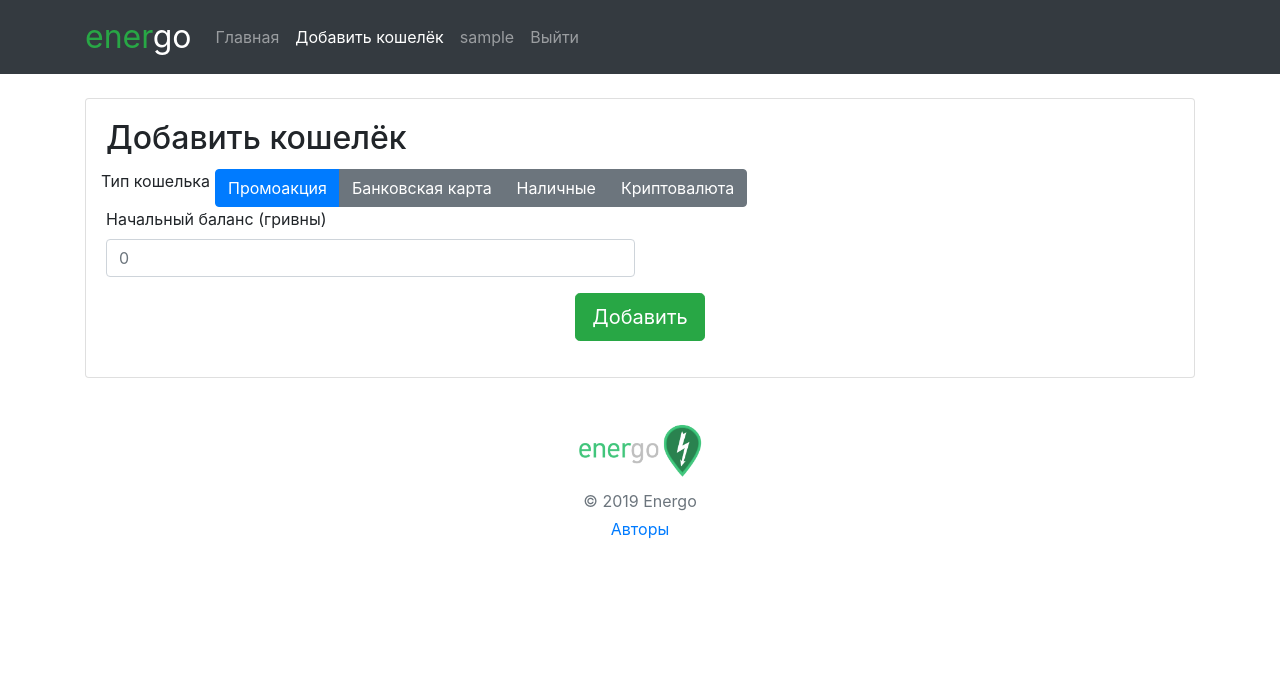
After one commit to Azazel-h/Powerbank-Sharing, a Django app: page /payment/add_wallet in a window 1280 px wide. The commit adds this page. Shown: the top 679 px of the page. Run offline with Django 3.2, Linux system fonts and the light colour scheme; the visitor is signed in with stand-in values (Sample User, id 1); some libraries are stand-ins or nearby versions.

Commit message:
Добавление кошелька

```diff
--- a/PowerBank/urls.py
+++ b/PowerBank/urls.py
@@ -52,7 +52,8 @@ urlpatterns = [
     path('debug/display_orders', views.display_orders, name='display_orders'),
     path('debug/seed', views.seed, name='seed'),
 
-    path('payment/add_payment_plan', views.add_payment_plan, name='add_payment_plan')
+    path('payment/add_payment_plan', views.add_payment_plan, name='add_payment_plan'),
+    path('payment/add_wallet', views.add_wallet, name='add_wallet')
 ]
 
 if settings.DEBUG:
--- a/sharing/templates/base.html
+++ b/sharing/templates/base.html
@@ -5,15 +5,15 @@
         {% load static %}
         <meta name="viewport" content="width=device-width, initial-scale=1">
 
-        <link rel="stylesheet" href="https://stackpath.bootstrapcdn.com/bootstrap/4.1.3/css/bootstrap.min.css" integrity="sha384-MCw98/SFnGE8fJT3GXwEOngsV7Zt27NXFoaoApmYm81iuXoPkFOJwJ8ERdknLPMO" crossorigin="anonymous">
-        <link rel="stylesheet" href="https://use.fontawesome.com/releases/v5.8.1/css/all.css" integrity="sha384-50oBUHEmvpQ+1lW4y57PTFmhCaXp0ML5d60M1M7uH2+nqUivzIebhndOJK28anvf" crossorigin="anonymous">
+        <link rel="stylesheet" href="{% static 'js/base/bootstrap.min.css' %}" integrity="sha384-MCw98/SFnGE8fJT3GXwEOngsV7Zt27NXFoaoApmYm81iuXoPkFOJwJ8ERdknLPMO" crossorigin="anonymous">
+        <link rel="stylesheet" href="{% static 'js/base/all.css' %}" integrity="sha384-50oBUHEmvpQ+1lW4y57PTFmhCaXp0ML5d60M1M7uH2+nqUivzIebhndOJK28anvf" crossorigin="anonymous">
         <link rel="stylesheet" type="text/css" href="{% static 'css/bootstrap.css' %}">
         <link rel="shortcut icon" href="{% static 'img/power-cord.png' %}" type="image/png"/>
-        <link rel="stylesheet" href="https://cdnjs.cloudflare.com/ajax/libs/font-awesome/4.7.0/css/font-awesome.min.css" type="text/css">
-        <script src="https://code.jquery.com/jquery-3.3.1.slim.min.js" integrity="sha384-q8i/X+965DzO0rT7abK41JStQIAqVgRVzpbzo5smXKp4YfRvH+8abtTE1Pi6jizo" crossorigin="anonymous"></script>
-        <script src="https://cdnjs.cloudflare.com/ajax/libs/popper.js/1.14.7/umd/popper.min.js" integrity="sha384-UO2eT0CpHqdSJQ6hJty5KVphtPhzWj9WO1clHTMGa3JDZwrnQq4sF86dIHNDz0W1" crossorigin="anonymous"></script>
-        <script src="https://stackpath.bootstrapcdn.com/bootstrap/4.3.1/js/bootstrap.min.js" integrity="sha384-JjSmVgyd0p3pXB1rRibZUAYoIIy6OrQ6VrjIEaFf/nJGzIxFDsf4x0xIM+B07jRM" crossorigin="anonymous"></script>
-        <script src="https://code.jquery.com/jquery-3.3.1.min.js"></script>
+        <link rel="stylesheet" href="{% static 'js/base/font-awesome.min.css' %}" type="text/css">
+        <script src="{% static 'js/base/jquery-3.3.1.slim.min.js' %}" integrity="sha384-q8i/X+965DzO0rT7abK41JStQIAqVgRVzpbzo5smXKp4YfRvH+8abtTE1Pi6jizo" crossorigin="anonymous"></script>
+        <script src="{% static 'js/base/popper.min.js' %}" integrity="sha384-UO2eT0CpHqdSJQ6hJty5KVphtPhzWj9WO1clHTMGa3JDZwrnQq4sF86dIHNDz0W1" crossorigin="anonymous"></script>
+        <script src="{% static 'js/base/bootstrap.min.js' %}" integrity="sha384-JjSmVgyd0p3pXB1rRibZUAYoIIy6OrQ6VrjIEaFf/nJGzIxFDsf4x0xIM+B07jRM" crossorigin="anonymous"></script>
+        <script src="{% static 'js/base/jquery-3.3.1.min.js' %}"></script>
         <title>{% block title %} {% endblock %}</title>
         {% block head %} {% endblock %}
     </head>
--- /dev/null
+++ b/sharing/templates/payment/add_wallet.html
@@ -0,0 +1,78 @@
+{% extends "base.html" %}
+{% block add_sharing_tab %}<li class="nav-item active"><a class="nav-link" href="{% url 'add_sharing' %}"> Добавить кошелёк </a></li>{% endblock %}
+{% block title %} Добавить кошелёк {% endblock %}
+
+{% block content %}
+    <style>
+        body, html{
+            width: 100%;
+            height: 85%;
+        }
+    </style>
+    <div class="container">
+        <div class="card">
+            <div class="card-body">
+                <h2 class="card-title"> Добавить кошелёк </h2>
+{#                 <form>#}
+                        <div class="form-row">
+                            <label for="payment_method">Тип кошелька</label>
+                            <div class="col-md-6 btn-group btn-group-toggle" data-toggle="buttons">
+                                <!--
+                                    payment_method:
+                                    promo - деньги даны в подарок
+                                    banking - банковская карта
+                                    cash - наличные
+                                    crypto - крипта
+                                    other - другое (хммм)
+                                -->
+                                <label class="btn btn-primary">
+                                    <input type="radio" value="promo" id="payment_method" autocomplete="off"> Промоакция
+                                </label>
+                                <label class="btn btn-secondary">
+                                    <input type="radio" value="banking" id="payment_method" autocomplete="off"> Банковская карта
+                                </label>
+                                <label class="btn btn-secondary">
+                                    <input type="radio" value="cash" id="payment_method" autocomplete="off"> Наличные
+                                </label>
+                                <label class="btn btn-secondary">
+                                    <input type="radio" value="crypto" id="payment_method" autocomplete="off"> Криптовалюта
+                                </label>
+                            </div>
+                            <div class="form-group col-md-6">
+                                <label for="balance">Начальный баланс (гривны)</label>
+                                <input type="number" id="balance" class="form-control"
+                                        placeholder="0" required>
+                            </div>
+                        </div>
+
+                        <div class="form-group text-center">
+                            <input type="submit" class="btn btn-lg btn-success" value="Добавить" onclick="get_info()">
+                        </div>
+{#                 </form>#}
+                </div>
+            </div>
+        </div>
+
+    <script>
+        function get_info() {
+            var balance = $('#balance').val();
+            var payment_method = $('#payment_method').val();
+            send(balance, payment_method)
+        }
+
+        function send(balance, payment_method) {
+            $.ajax({
+                type: "POST",
+                url: "/payment/add_wallet",
+                data:{
+                    payment_method, payment_method,
+                    balance: balance,
+                    csrfmiddlewaretoken: '{{ csrf_token }}'
+                },
+                success: function (response) {
+                    alert(response);
+                }
+            })
+        }
+    </script>
+{% endblock %}
--- a/sharing/templates/registration/account.html
+++ b/sharing/templates/registration/account.html
@@ -18,7 +18,6 @@
                     {% endif %}
 
                 </div>
-
                 <div class="col-md-10">
                     <div class="card">
                         <div class="card-body">
--- a/sharing/templates/sharing/order.html
+++ b/sharing/templates/sharing/order.html
@@ -28,7 +28,7 @@
                         <div class="form-row">
                             <label for="order_type">Когда вам нужен Powerbank?</label>
                             <div class="col-md-6 btn-group btn-group-toggle" data-toggle="buttons">
-                                <label class="btn btn-secondary active">
+                                <label class="btn btn-secondary">
                                   <input type="radio" value="N" id="order_type" autocomplete="off"> Сейчас
                                 </label>
                                 <label class="btn btn-secondary">
--- a/sharing/views.py
+++ b/sharing/views.py
@@ -371,7 +371,7 @@ def signup(request):
     return render(request, 'registration/signup.html', {'form': form})
 
 """
-Добавление тарифа
+Добавление тарифа и метода оплаты
 """
 
 @login_required
@@ -387,6 +387,23 @@ def add_payment_plan(request):
         payment_plan.save()
         return HttpResponse('Новый тариф успешно добавлен!')
     return render(request, 'payment/add_payment_plan.html')
+
+
+@login_required
+def add_wallet(request):
+    if request.method == 'POST':
+        payment_method = request.POST.get('payment_method')
+        balance = request.POST.get('balance')
+        wallet = Wallet(payment_method=payment_method, status='active', balance=balance)
+        profile = get_profile(request.user)
+        wallet.save()
+        wallet_str = profile.wallets
+        new_wallet_str = wallet_str + str(wallet.id) + ' '
+        profile.wallets = new_wallet_str
+        profile.save()
+        return HttpResponse('Новый кошелёк успешно добавлен!')
+    return render(request, 'payment/add_wallet.html')
+
 
 """
 Сканирование кода
```
